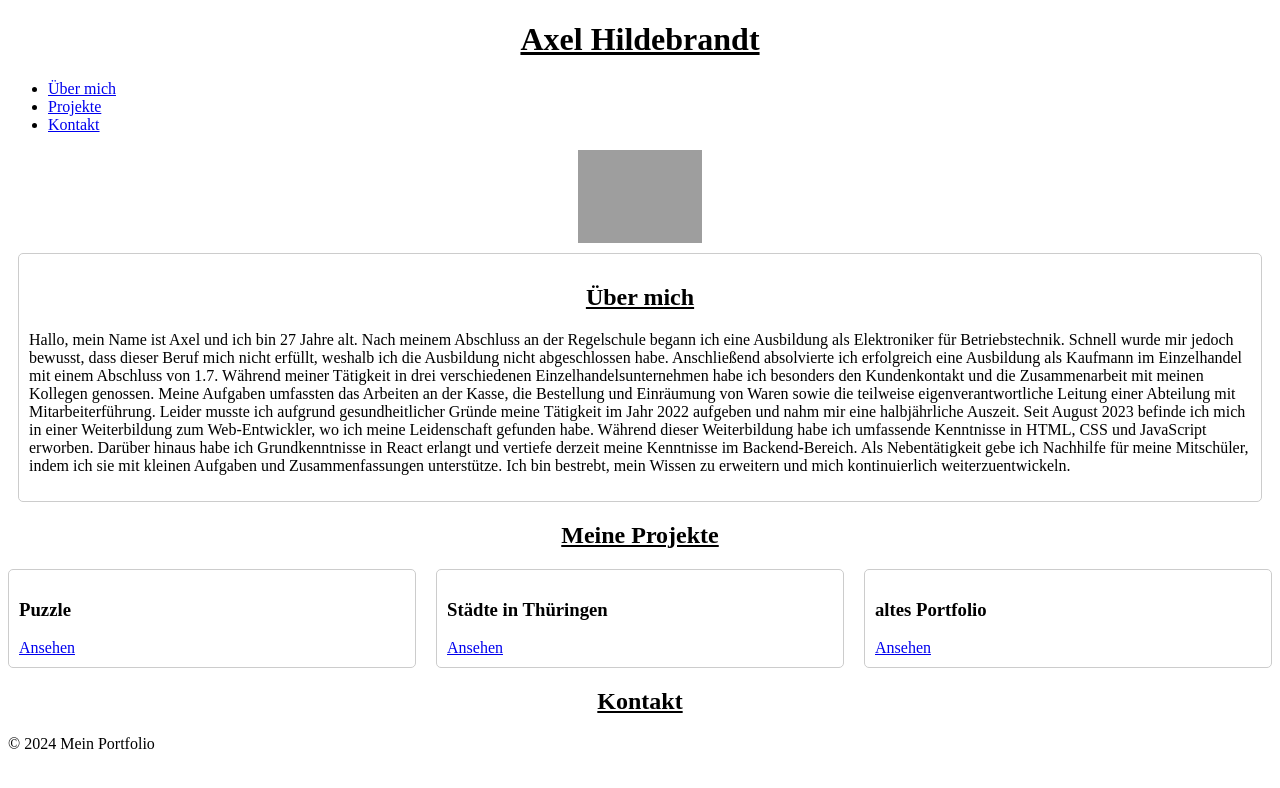
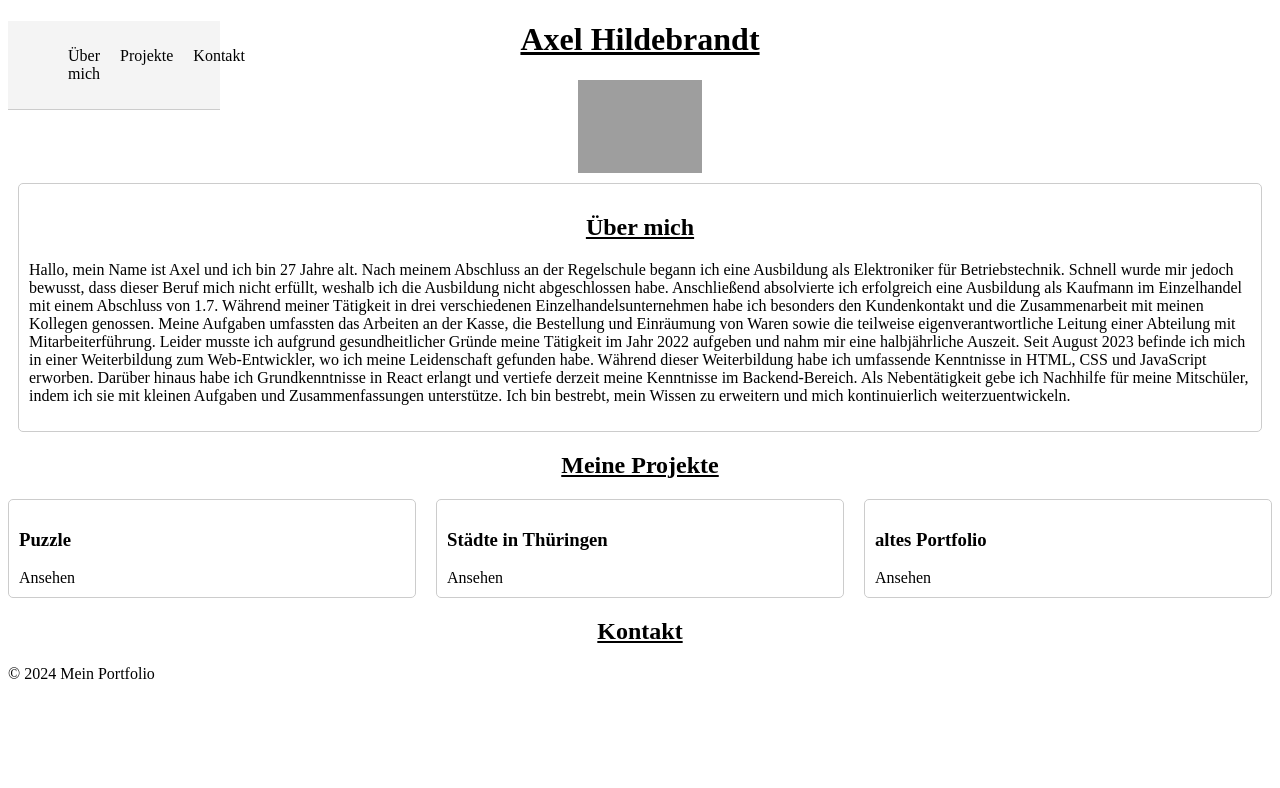
Before and after one commit to AxelH97/Axel-Hildebrandt, a website: page index.html in a window 1280 px wide. Drawn offline with Linux system fonts and the light colour scheme; grey boxes are pictures that could not be loaded.

Commit message:
improve the nav-list

```diff
--- a/index.html
+++ b/index.html
@@ -9,14 +9,14 @@
   </head>
   <body>
     <header>
-      <h1>Axel Hildebrandt</h1>
-      <nav>
-        <ul>
+      <nav id="navbar">
+        <ul id="navlist">
           <li><a href="#about">Über mich</a></li>
           <li><a href="#projects">Projekte</a></li>
           <li><a href="#contact">Kontakt</a></li>
         </ul>
       </nav>
+      <h1>Axel Hildebrandt</h1>
     </header>
 
     <main>
--- a/style.css
+++ b/style.css
@@ -1,3 +1,29 @@
+#navbar {
+  padding: 10px;
+  background-color: #f4f4f4;
+  border-bottom: 1px solid #ccc;
+  width: 15%;
+  position: fixed;
+}
+
+#navlist {
+  display: flex;
+  list-style: none;
+}
+
+#navlist li {
+  margin: 0 10px;
+}
+
+a {
+  text-decoration: none;
+  color: #000;
+}
+
+a:hover {
+  color: #f00;
+}
+
 h1,
 h2 {
   text-align: center;
```
